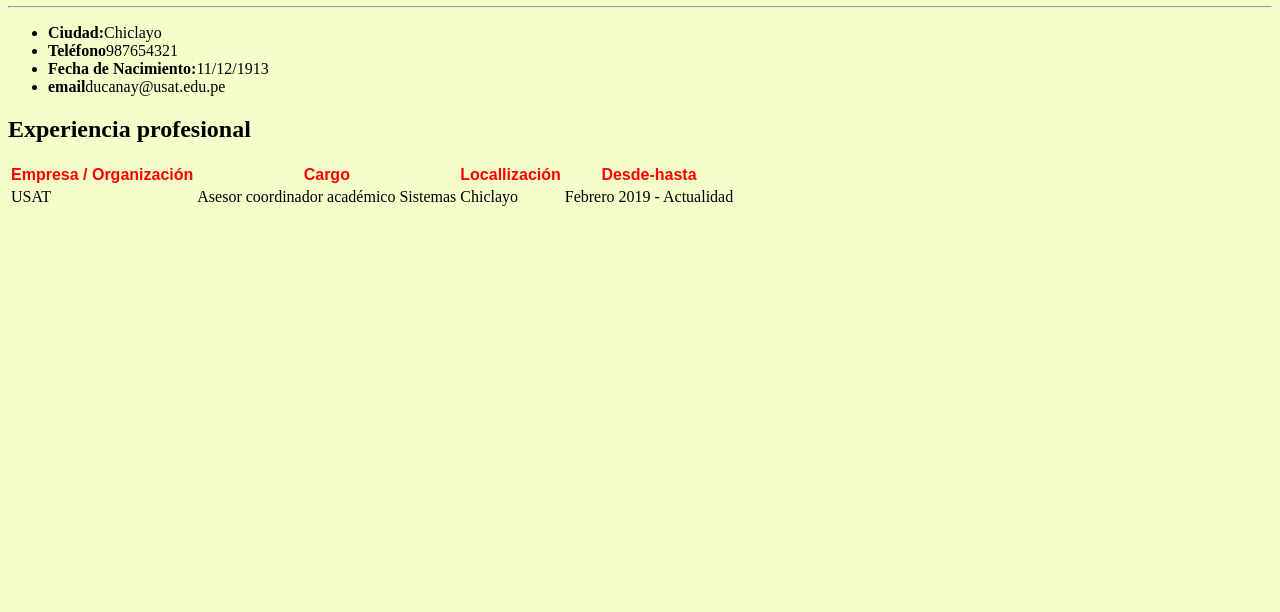
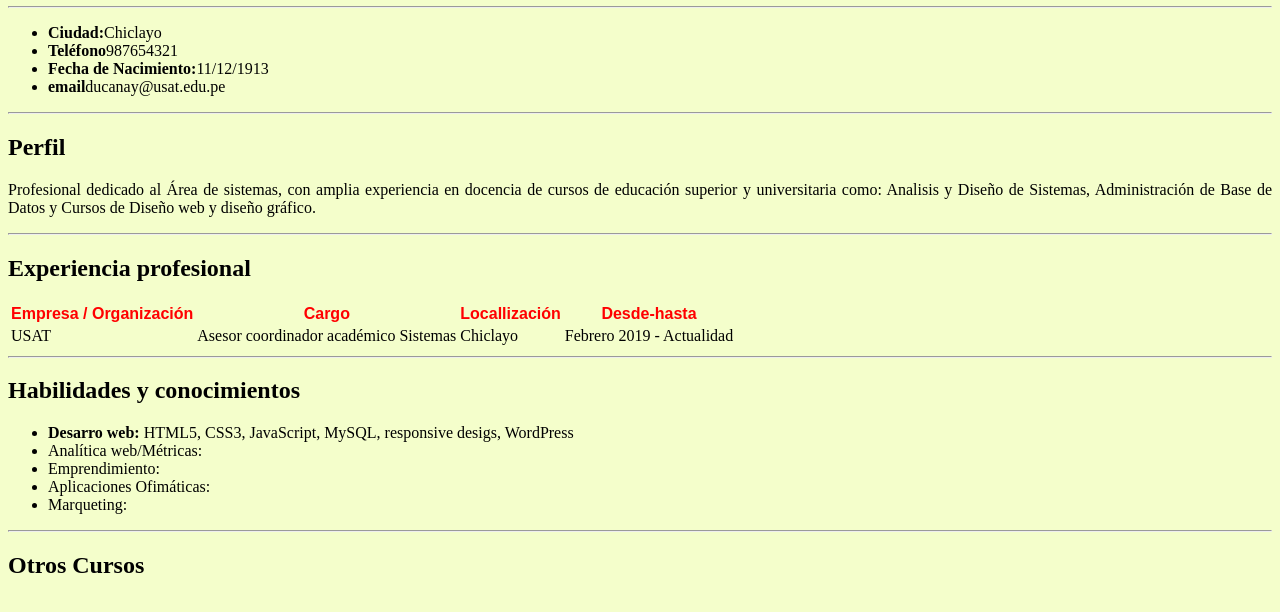
Before and after one commit to udiego20/Dise-oWeb, a plain HTML site: page Sesion10/ejercicio_cv.html in a window 1280 px wide. Shown: the part 154-766 px from the top of the page. Drawn offline with Linux system fonts and the light colour scheme.

Commit message:
sesion11

```diff
--- a/Sesion10/ejercicio_cv.html
+++ b/Sesion10/ejercicio_cv.html
@@ -26,6 +26,14 @@
 
     </ul>
 
+    <hr>
+    <h2 id="perfil"> Perfil</h2>
+    <p style="text-align: justify;">
+        Profesional dedicado al Área de sistemas, con amplia experiencia en docencia de cursos de educación superior y universitaria como:
+        Analisis y Diseño de Sistemas, Administración de Base de Datos y Cursos de Diseño web y diseño gráfico.
+    </p>
+    <hr>
+
     <h2 id="experiencia">Experiencia profesional</h2>
     <table>
         <thead>
@@ -52,6 +60,18 @@
             </tr>
         </tbody>
     </table>
+    <hr>
+    <h2 id="habilidades"> Habilidades y conocimientos</h2>
+    <ul>
+        <li><b>Desarro web:</b> HTML5, CSS3, JavaScript, MySQL, responsive desigs, WordPress</li>
+        <li>Analítica web/Métricas:</li>
+        <li>Emprendimiento:</li>
+        <li>Aplicaciones Ofimáticas:</li>
+        <li>Marqueting:</li>
+    </ul>
+    <hr>
+    <h2 id="educación"> Otros Cursos</h2>
+
 
 </body>
 </html>
```
Also changed, not shown: Sesion11/index.html (+4 -1 lines), Sesion12/index.html (added, +23 -0 lines).
